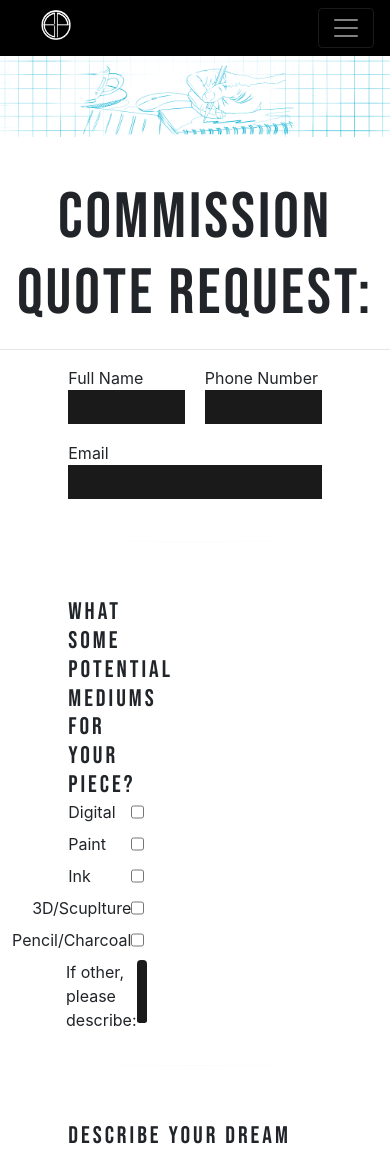
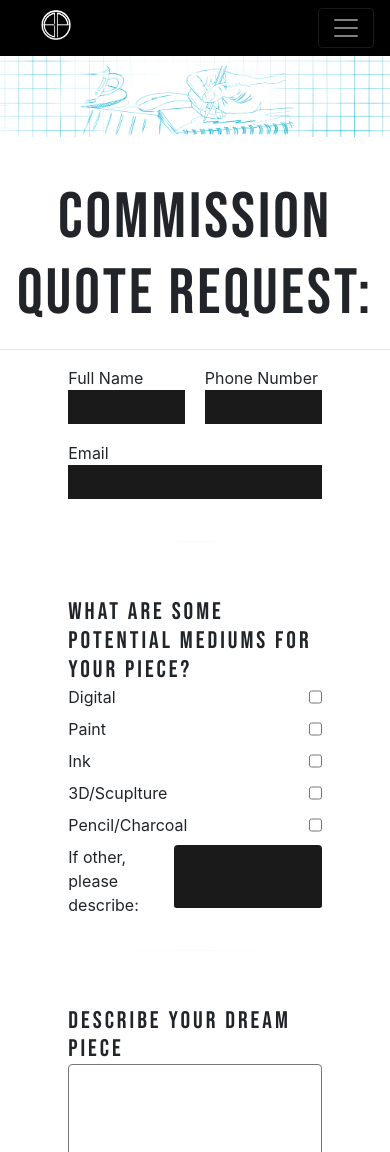
Before and after one commit to ali-abiba/bluprint-ui, a Next.js app: page /commission in a window 390 px wide. Shown: the top 1152 px of the page. Built offline with nearby package versions, Linux system fonts and the light colour scheme.

Commit message:
More mobile updates

```diff
--- a/components/artistForm/artistForm.module.css
+++ b/components/artistForm/artistForm.module.css
@@ -118,3 +118,9 @@
 .form button {
     margin-bottom: 10vh;
 }
+
+@media screen and (max-width: 420px) {
+    .radioBox {
+        width: 100%;
+    }
+}
--- a/components/commissionForm/commissionForm.js
+++ b/components/commissionForm/commissionForm.js
@@ -122,7 +122,7 @@ export default class CommissionForm extends React.Component {
                             <hr/>
 
                             <div className={`${styles.radioBox}`}>
-                                <h4>What some potential mediums for your piece?</h4>
+                                <h4>What are some potential mediums for your piece?</h4>
                                 {checkBoxItems}
                                 <label className={styles.row}>
                                     If other, please describe:
```
